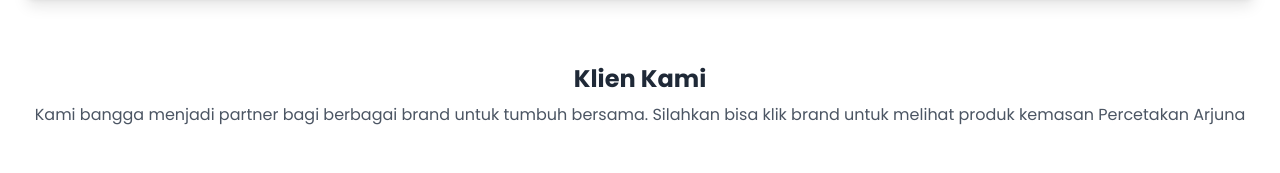
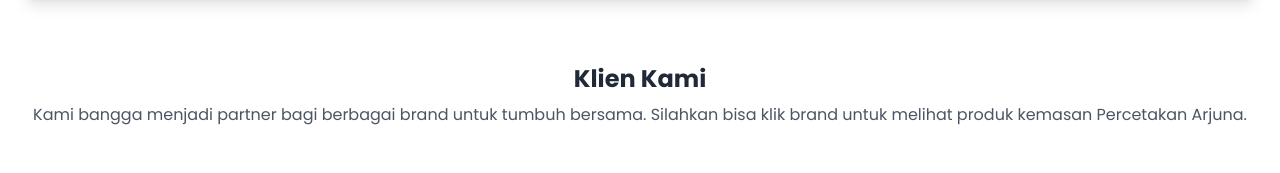
Before and after one commit to zulfazain-byte/Percetakan_Arjuna, a plain HTML site: page index.html in a window 1280 px wide. Shown: the part 5650-5823 px from the top of the page. Drawn offline with nearby package versions, Linux system fonts and the light colour scheme.

Commit message:
Update index.html

```diff
--- a/index.html
+++ b/index.html
@@ -700,7 +700,7 @@
                 <!-- Klien Kami Section -->
                 <div class="text-center mb-12">
                     <h3 class="text-2xl font-bold section-title">Klien Kami</h3>
-                    <p class="mt-2 text-gray-600 section-subtitle">Kami bangga menjadi partner bagi berbagai brand untuk tumbuh bersama. Silahkan bisa klik brand untuk melihat produk kemasan Percetakan Arjuna</p>
+                    <p class="mt-2 text-gray-600 section-subtitle">Kami bangga menjadi partner bagi berbagai brand untuk tumbuh bersama. Silahkan bisa klik brand untuk melihat produk kemasan Percetakan Arjuna.</p>
                 </div>
                 <div class="grid grid-cols-2 sm:grid-cols-4 gap-8">
                     <!-- Klien 1 -->
```
